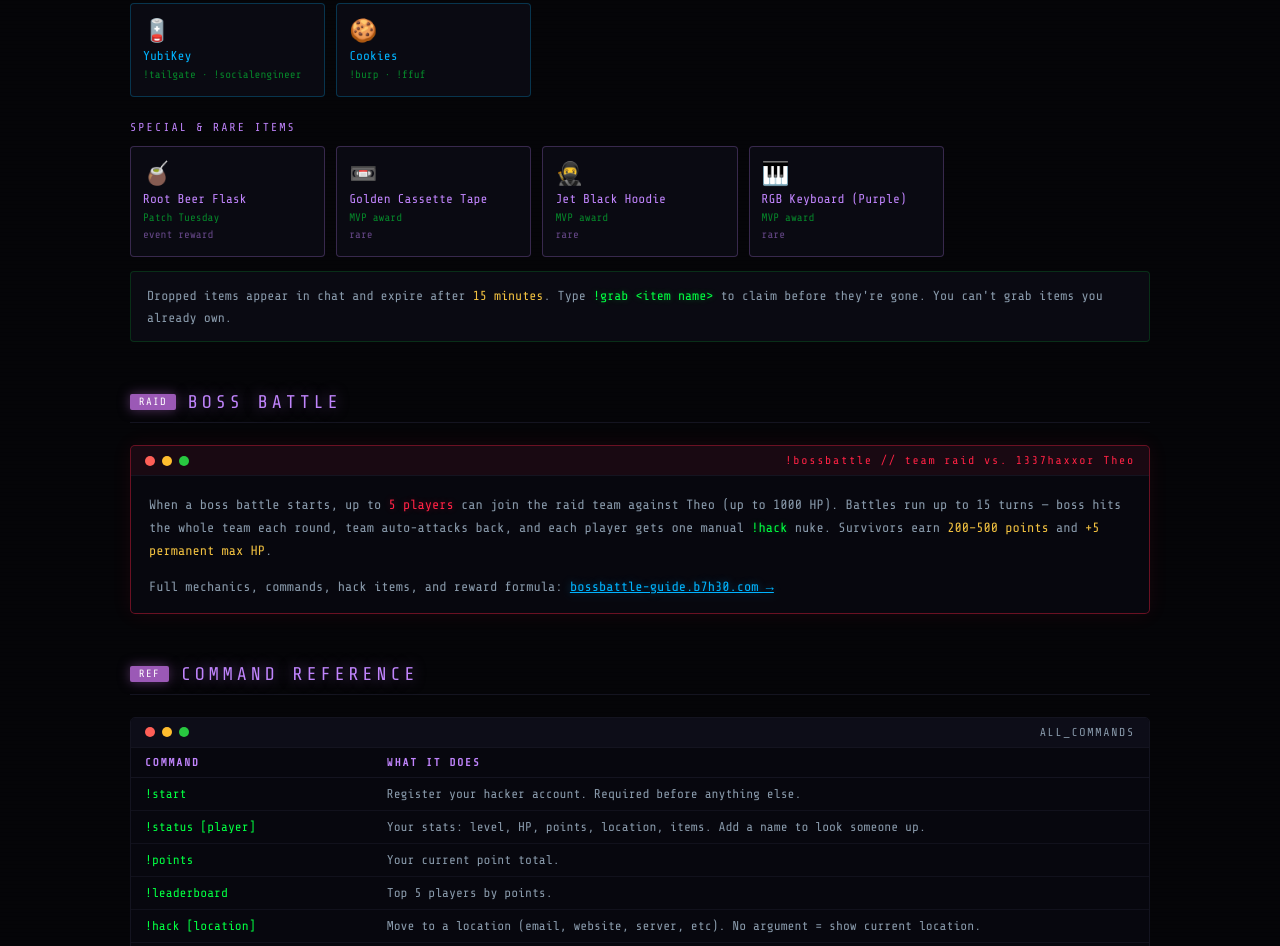
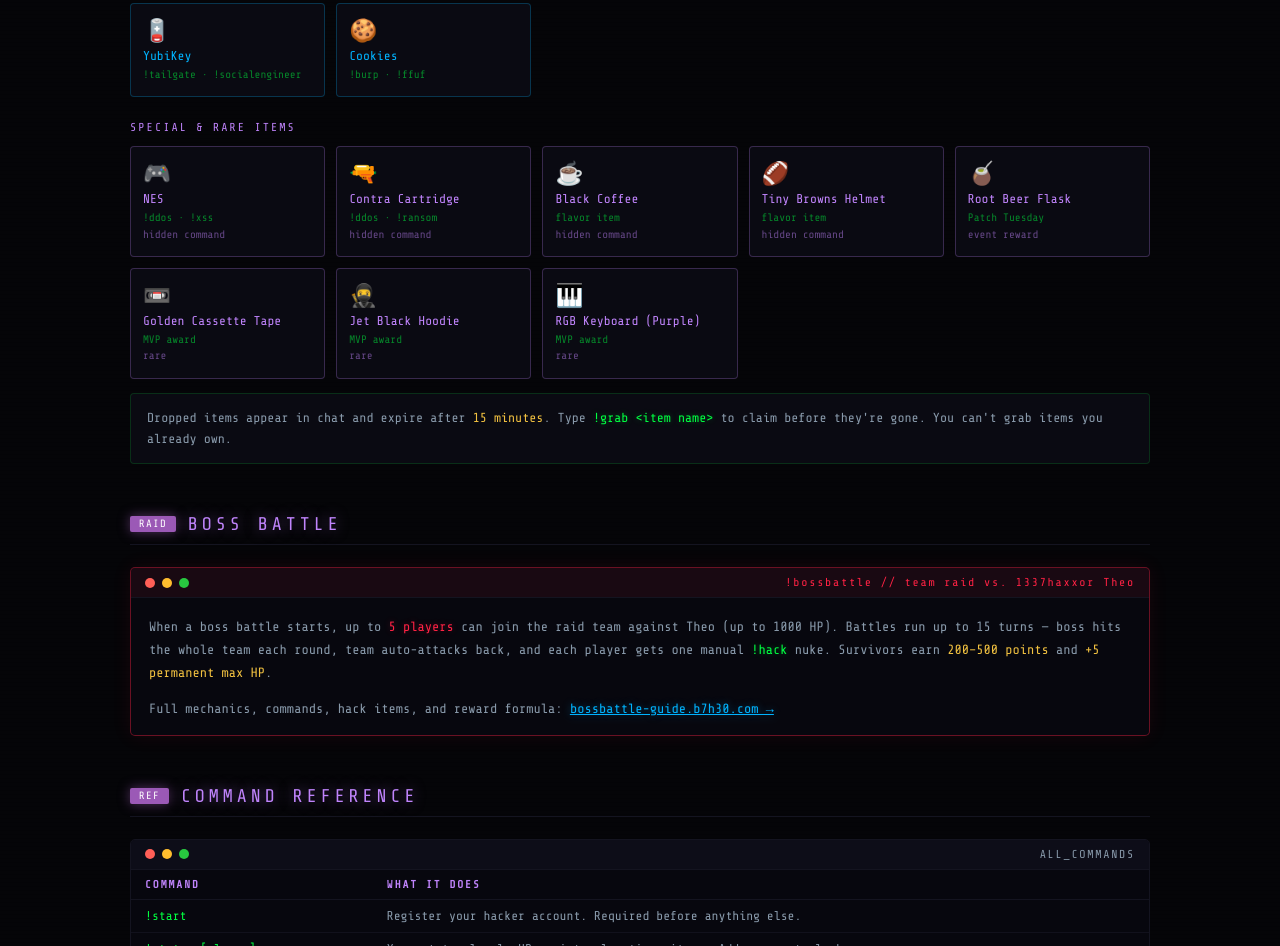
Before and after one commit to theo2612/twitchack-guide, a plain HTML site: page index.html in a window 1280 px wide. Shown: the part 4573-5519 px from the top of the page. Drawn offline with nearby package versions, Linux system fonts and the light colour scheme.

Commit message:
restore secret items, label all as 'hidden command'
NES, Contra Cartridge, Black Coffee, Tiny Browns Helmet restored.
All labeled 'hidden command' — no Konami/trigger specifics revealed.

Co-Authored-By: Claude Sonnet 4.6 <noreply@anthropic.com>

```diff
--- a/index.html
+++ b/index.html
@@ -628,6 +628,10 @@
 
     <p style="color:var(--purple-bright);font-size:.72rem;letter-spacing:.18em;margin-bottom:12px;">SPECIAL &amp; RARE ITEMS</p>
     <div class="items-grid">
+      <div class="item-card secret"><div class="item-icon">🎮</div><div class="item-name">NES</div><div class="item-boosts">!ddos · !xss<br><span style="color:rgba(192,132,252,.5)">hidden command</span></div></div>
+      <div class="item-card secret"><div class="item-icon">🔫</div><div class="item-name">Contra Cartridge</div><div class="item-boosts">!ddos · !ransom<br><span style="color:rgba(192,132,252,.5)">hidden command</span></div></div>
+      <div class="item-card secret"><div class="item-icon">☕</div><div class="item-name">Black Coffee</div><div class="item-boosts">flavor item<br><span style="color:rgba(192,132,252,.5)">hidden command</span></div></div>
+      <div class="item-card secret"><div class="item-icon">🏈</div><div class="item-name">Tiny Browns Helmet</div><div class="item-boosts">flavor item<br><span style="color:rgba(192,132,252,.5)">hidden command</span></div></div>
       <div class="item-card secret"><div class="item-icon">🧉</div><div class="item-name">Root Beer Flask</div><div class="item-boosts">Patch Tuesday<br><span style="color:rgba(192,132,252,.5)">event reward</span></div></div>
       <div class="item-card secret"><div class="item-icon">📼</div><div class="item-name">Golden Cassette Tape</div><div class="item-boosts">MVP award<br><span style="color:rgba(192,132,252,.5)">rare</span></div></div>
       <div class="item-card secret"><div class="item-icon">🥷</div><div class="item-name">Jet Black Hoodie</div><div class="item-boosts">MVP award<br><span style="color:rgba(192,132,252,.5)">rare</span></div></div>
```
